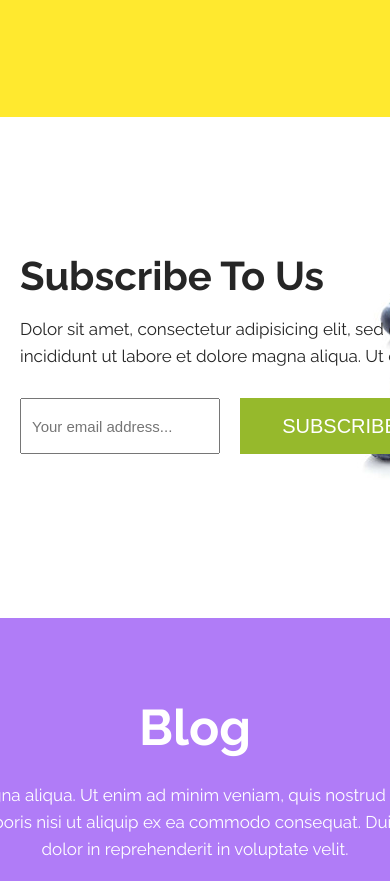
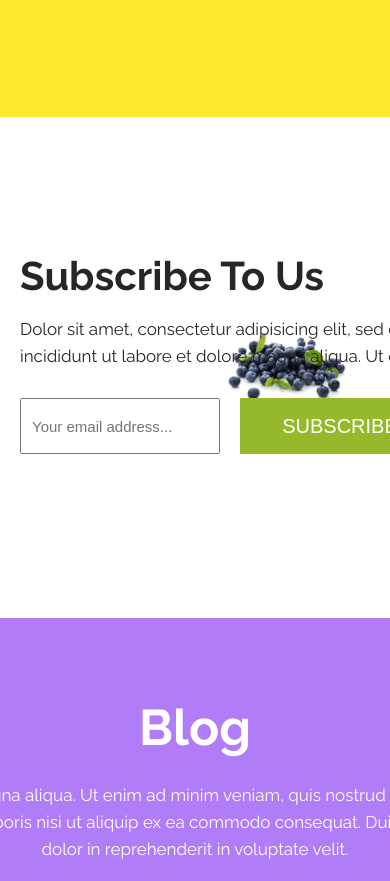
Before and after one commit to barabana78/Cahee, a plain HTML site: page index.html in a window 390 px wide. Shown: the part 3545-4426 px from the top of the page. Drawn offline with Linux system fonts and the light colour scheme.

Commit message:
responsiv done

```diff
--- a/styles/styles.css
+++ b/styles/styles.css
@@ -461,6 +461,9 @@ padding-top: 15px;
   .about-us__flex-cont img {
     position: static;
   }
+  .sub {
+    background-size: 80%;
+  }
 }
 @media screen and (max-width: 800px) {
   .mobile-menu {
```
